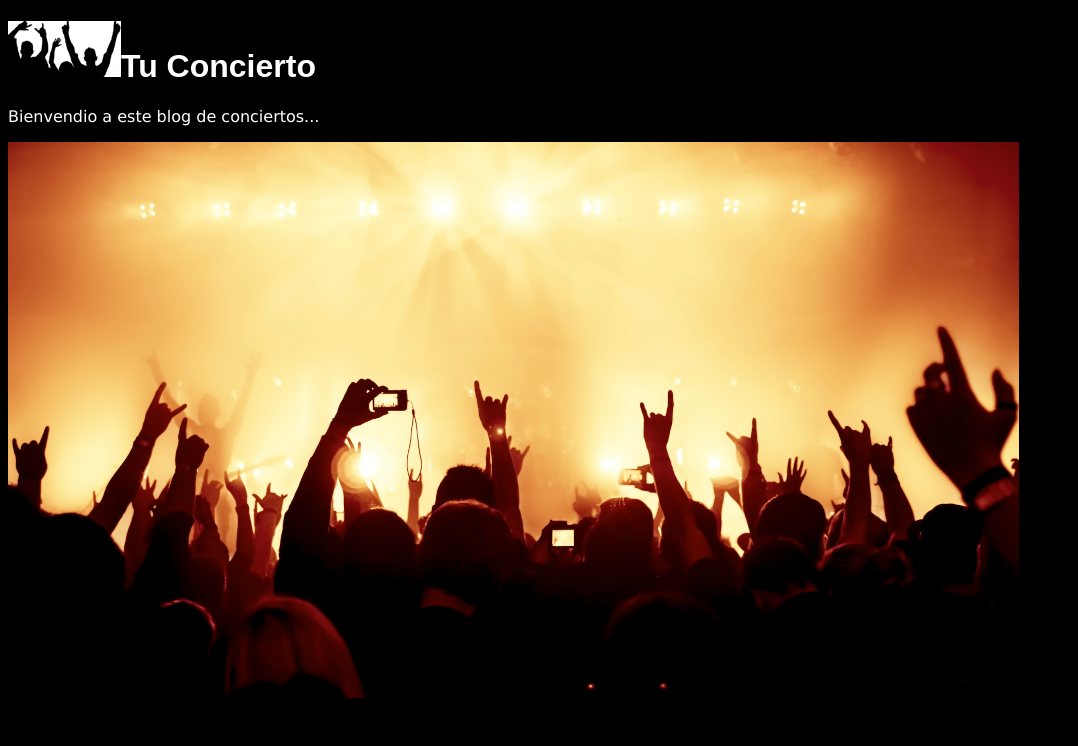
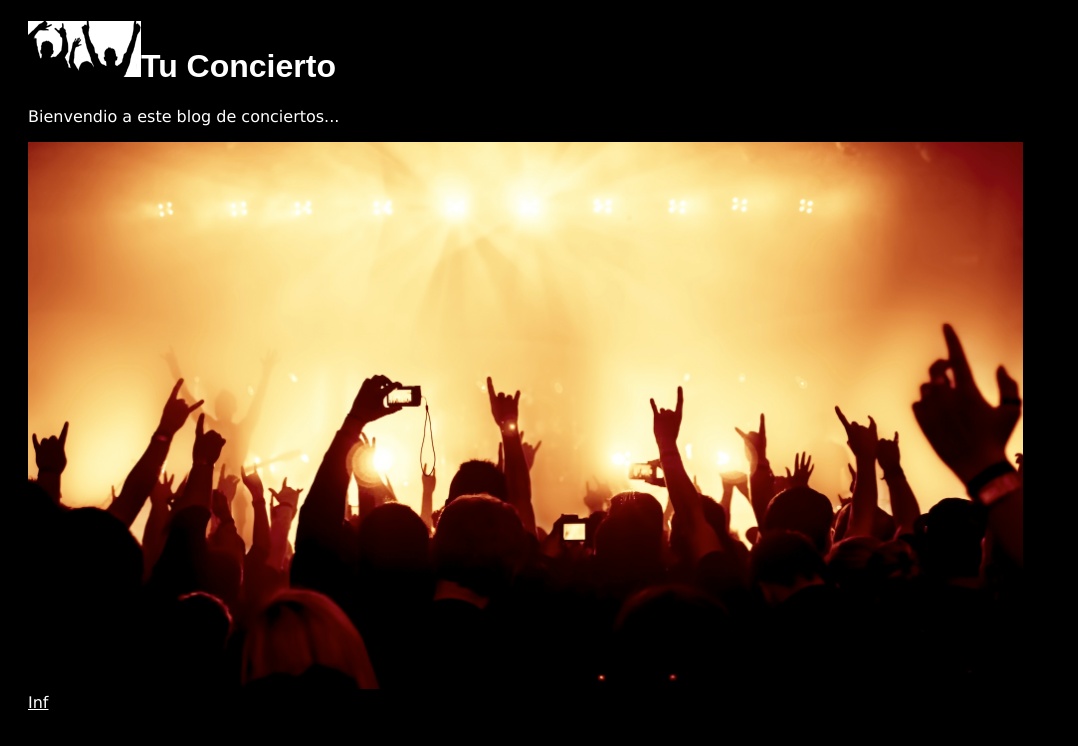
Before and after one commit to alcantaraosc/blog_concierto, a plain HTML site: page index.html in a window 1280 px wide. Shown: the whole page, without its empty margins (0-1078 px from the left). Drawn offline with Linux system fonts and the light colour scheme.

Commit message:
se aplico herencia para la etiqueta <a>, en el documento html se agrego un contenedor <div> y en la hoja de estilo se aplico margenes

```diff
--- a/css/estilos.css
+++ b/css/estilos.css
@@ -1,6 +1,17 @@
-body
-{
+body {
     background-color: black;
     color: white;
     font-family: Verdana;
 }
+
+h1 {
+    font-family: Arial;
+}
+
+a{
+    color:inherit;
+}
+div {
+    margin-top: 10px;
+    margin-left: 20px;
+}
--- a/index.html
+++ b/index.html
@@ -5,16 +5,16 @@
         <meta name="viewport" content="width=device-width,user-scalable=no">
         <title>Manejo de Imagenes usando css</title>
         <link rel="stylesheet" href="css/estilos.css">
-        <style>
-            h1 {
-                font-family: Arial;
-            }
-        </style>
+
     </head>
     <body>
-       <h1><img src="img/concert_logo.png" alt="logo del concierto" title="imagen del concierto"  style="background-color:white;"/>Tu Concierto</h1>
-       <p>Bienvendio a este blog de conciertos...</p>
+        <div>
+            <h1><img src="img/concert_logo.png" alt="logo del concierto" title="imagen del concierto"  style="background-color:white;"/>Tu Concierto</h1>
+            <p>Bienvendio a este blog de conciertos...</p>
 
-       <img src="img/concert.jpg" alt="concierto" style="width:80%">
+            <img src="img/concert.jpg" alt="concierto" style="width:80%">
+            <br>
+            <a href="mailto:info@tuconcierto.com">Inf</a>
+        </div>
     </body>
 </html>
```
